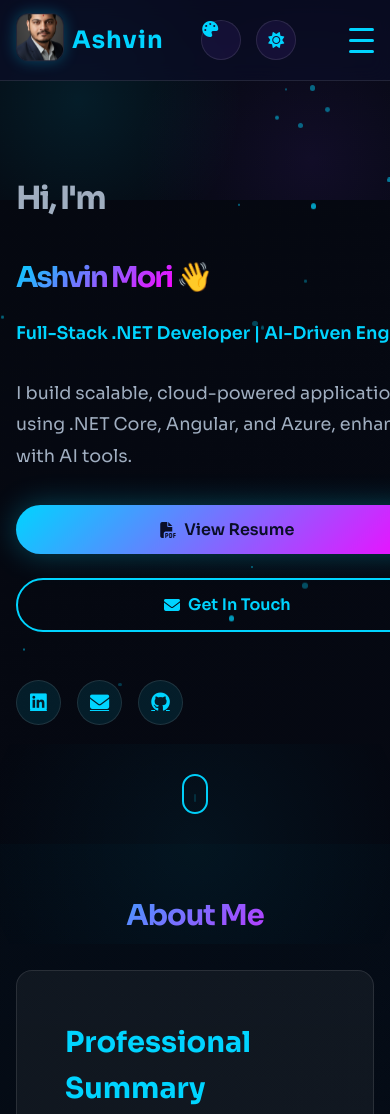
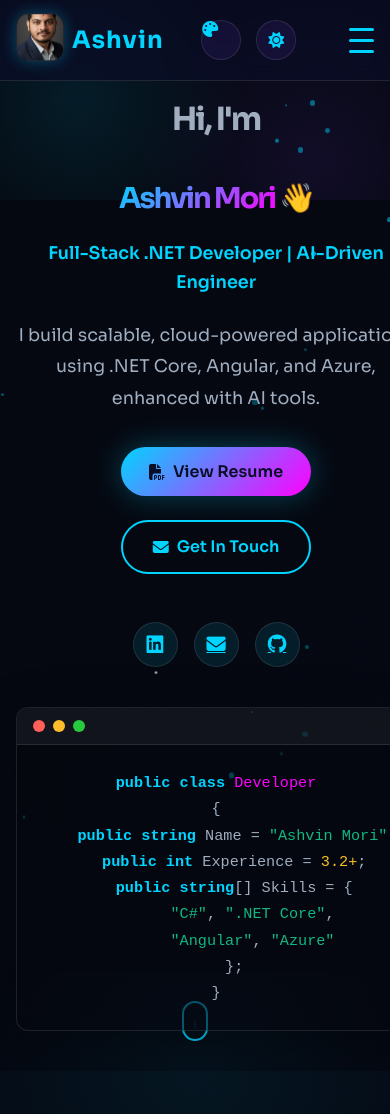
Before and after one commit to AshvinCode/My-Portfolio, a plain HTML site: page index.html in a window 390 px wide. Shown: the top 1114 px of the page. Drawn offline with nearby package versions, Linux system fonts and the light colour scheme; no server answers.

Commit message:
UI responsive

```diff
--- a/style.css
+++ b/style.css
@@ -1442,15 +1442,41 @@ section::before {
 
     .hero-content {
         grid-template-columns: 1fr;
-        gap: 2rem;
+        gap: 2.5rem;
+        text-align: center;
+    }
+
+    .hero-text {
+        display: flex;
+        flex-direction: column;
+        align-items: center;
     }
 
     .hero-title {
         font-size: 2.5rem;
     }
 
+    .hero-subtitle {
+        font-size: 1.2rem;
+        height: auto;
+    }
+
+    .typing-text {
+        white-space: normal;
+        border-right: none;
+        animation: none;
+        width: auto;
+    }
+
+    .social-links-hero {
+        justify-content: center;
+    }
+
     .hero-visual {
-        display: none;
+        display: block;
+        margin: 0 auto;
+        width: 100%;
+        max-width: 400px;
     }
 
     .tech-icons {
@@ -1459,6 +1485,8 @@ section::before {
         right: auto;
         justify-content: center;
         margin-top: 2rem;
+        flex-wrap: wrap;
+        gap: 1.2rem;
     }
 
     .section-title {
```
